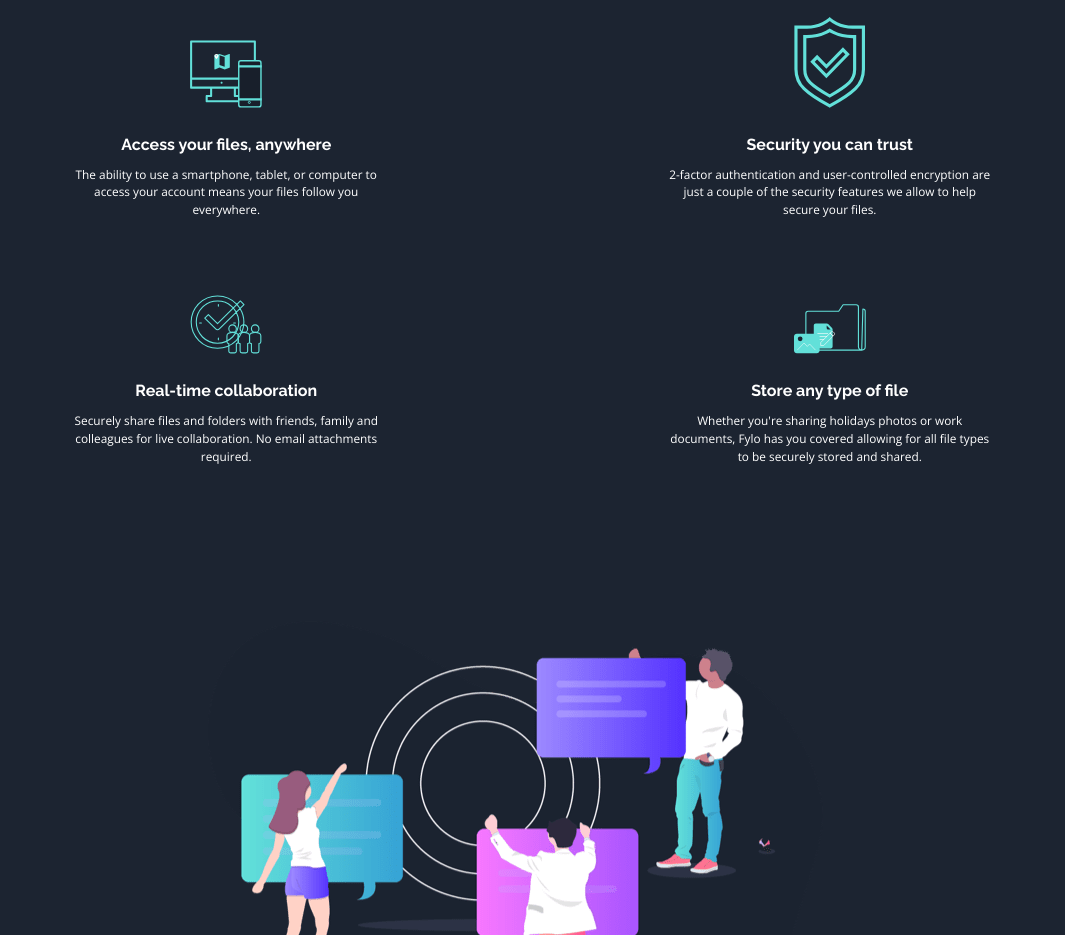
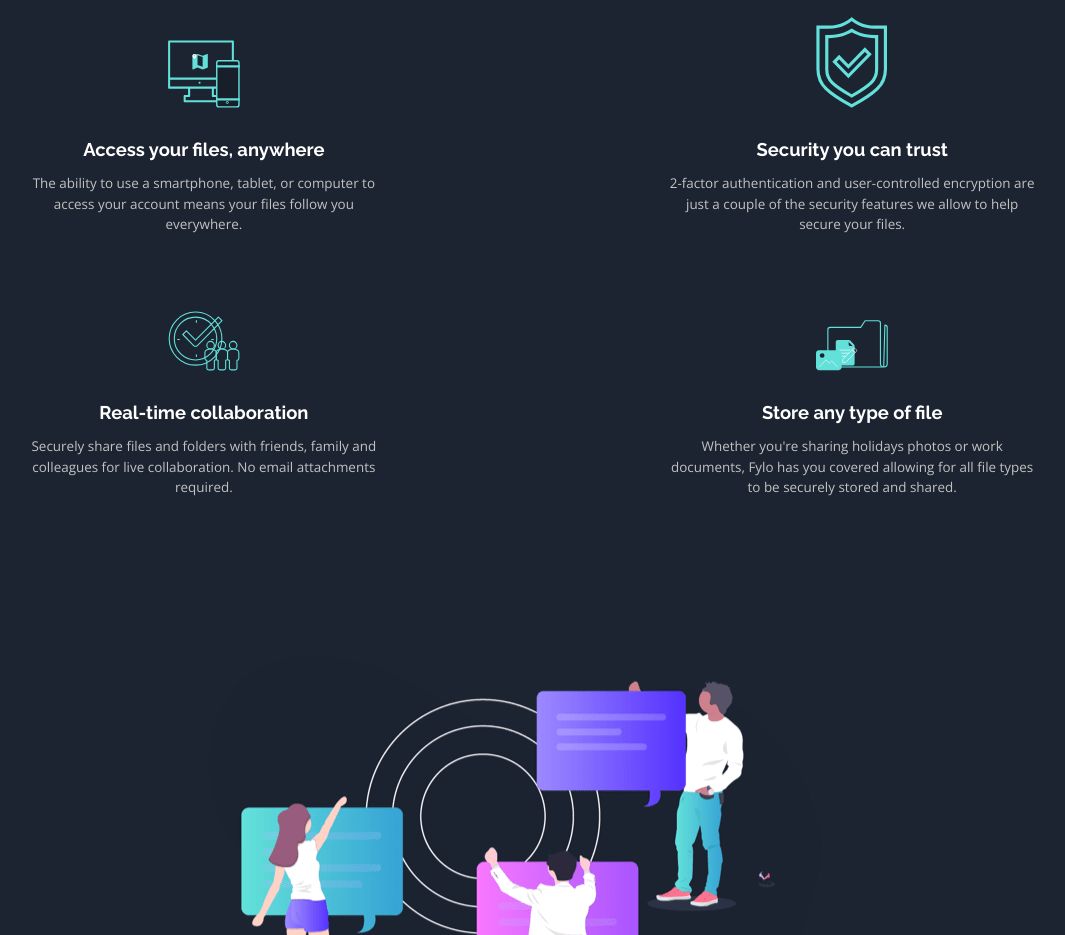
Before and after one commit to rohan843/DarkThemeLandingPage, a plain HTML site: page index.html in a window 1280 px wide. Shown: the part 1220-2155 px from the top of the page, without its empty margins (112-1177 px from the left). Drawn offline with nearby package versions, Linux system fonts and the light colour scheme.

Commit message:
changed feature header font size

```diff
--- a/styles.css
+++ b/styles.css
@@ -131,7 +131,7 @@ body {
 
 .FeatureHeader {
     font-family  : Raleway, sans-serif;
-    font-size    : 1rem;
+    font-size    : 1.15rem;
     font-weight  : 700;
     margin-top   : 1.7em;
     margin-bottom: 0em;
@@ -139,9 +139,10 @@ body {
 
 .FeatureDescription {
     font-family: "Open Sans", sans-serif;
-    font-size  : 0.74rem;
+    font-size  : 0.84rem;
     line-height: 1.5;
     width      : 28em;
+    color      : hsl(0, 0%, 76%);
 }
 
 .FeatureImage {
```
